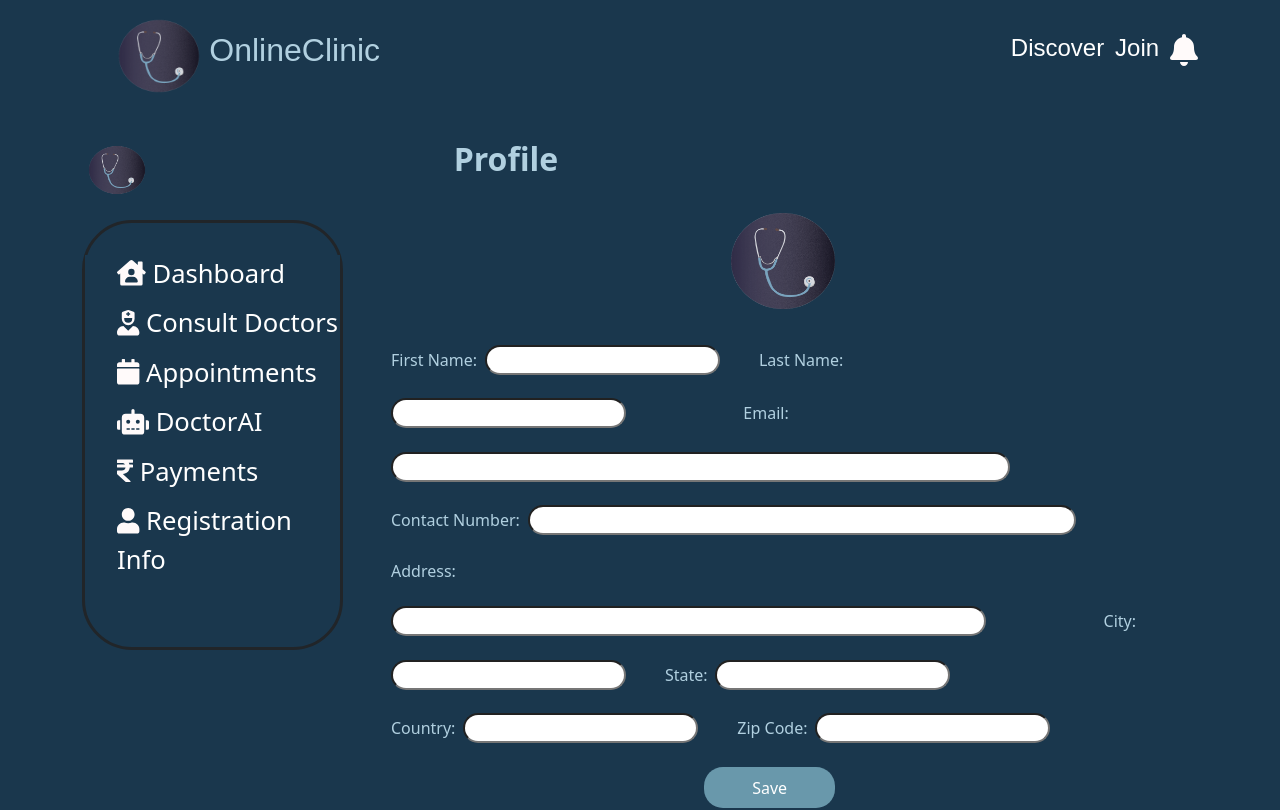
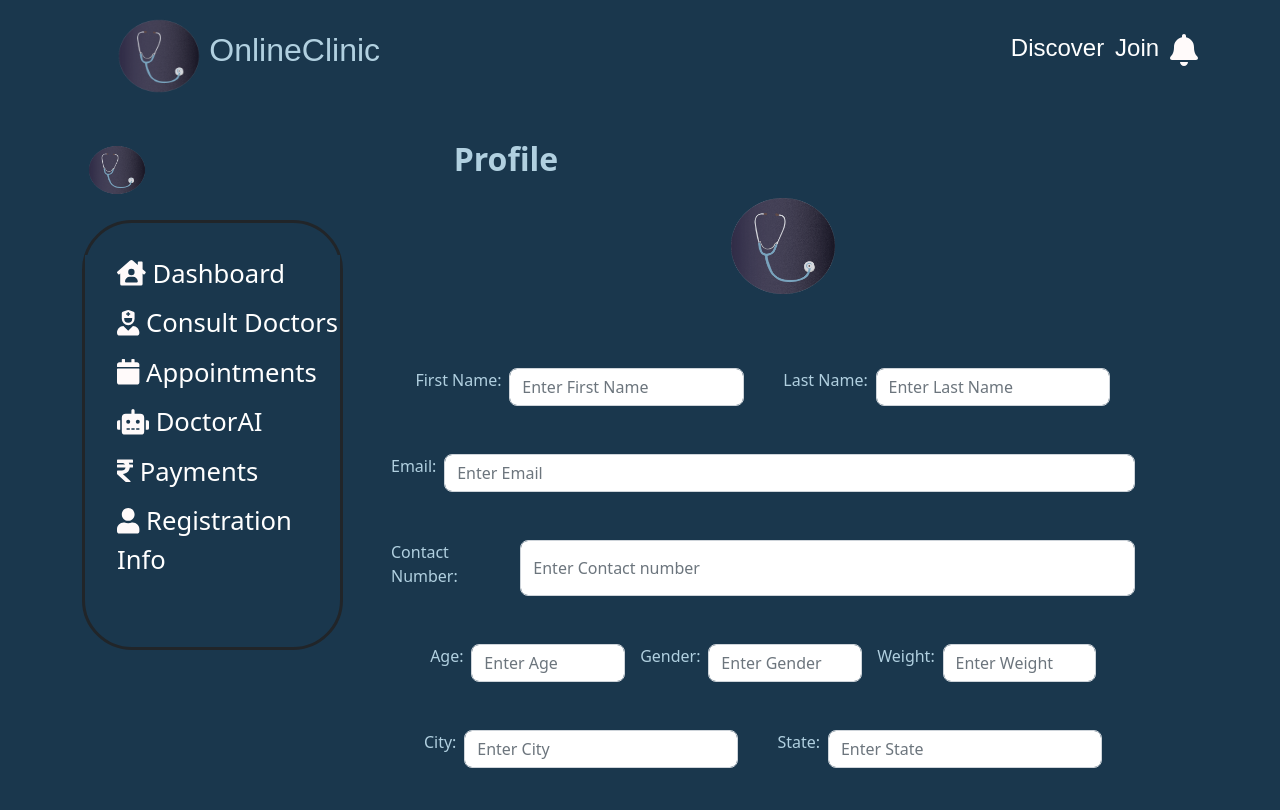
Before and after one commit to rider023/Hack-A-Web, a React (Create React App) app in the folder frontend/: page /Dashboard in a window 1280 px wide. Shown: the top 810 px of the page. Built offline with nearby package versions, Linux system fonts and the light colour scheme.

Commit message:
profile screen completed

```diff
--- a/frontend/src/components/Dashboard.js
+++ b/frontend/src/components/Dashboard.js
@@ -1,6 +1,6 @@
 import React, { useState } from 'react';
 import logo from "../images/logo.png";
-import {Button, Col, Container, Nav,Row} from 'react-bootstrap';
+import {Button, Col, Container, Nav,Row,Form} from 'react-bootstrap';
 import Image from './Image';
 import { Link } from 'react-router-dom';
 import { faBell,faCalendar,faHouseUser,faRobot,faRupeeSign,faUserNurse,faUser } from "@fortawesome/free-solid-svg-icons";
@@ -44,14 +44,58 @@ function Dashboard() {
 
         <Col>
         <Container style={{justifyContent:"center"}}>
-        <h2 style={{marginBottom:"3%",color:"#B1D0E0",marginLeft:"8%"}}><b>Profile</b></h2>
-        <div style = {{marginBottom:"3%",display:"flex",justifyContent:"center"}}>
+        <h2 style={{marginBottom:"1%",color:"#B1D0E0",marginLeft:"8%"}}><b>Profile</b></h2>
+        <div style = {{marginBottom:"8%",display:"flex",justifyContent:"center"}}>
       <img src={logo} style = {{width:'130px',height:'120px'}}/>
         </div>
-        <form>
-          <label style={{marginBottom:"3%",color:"#B1D0E0",marginRight:"1%"}}>First Name: </label>
-          <input style={{marginBottom:"3%",backgroundColor:"white",marginRight:"5%",width:"30%",borderRadius:"20px"}}/>
-          <label style={{marginBottom:"3%",color:"#B1D0E0",marginRight:"1%"}}>Last Name: </label>
+
+        <Form>
+        <Form.Group className="mb-5"  style={{display:"flex", justifyContent:"center"}}>
+        <Form.Label  style={{color:"#B1D0E0",marginRight:"1%"}}>First Name: </Form.Label>
+        <Form.Control type="text" placeholder="Enter First Name" style={{marginRight:"5%",borderRadius:"8px",width:"30%"}}/>
+        <Form.Label  style={{color:"#B1D0E0",marginRight:"1%"}}>Last Name: </Form.Label>
+        <Form.Control type="text" placeholder="Enter Last Name" style={{marginRight:"5%",borderRadius:"8px",width:"30%"}}/>
+         </Form.Group>
+         <Form.Group className="mb-5" style={{display:"flex", justifyContent:"center"}}>
+        <Form.Label  style={{color:"#B1D0E0",marginRight:"1%"}}>Email: </Form.Label>
+        <Form.Control type="email" placeholder="Enter Email" style={{borderRadius:"8px",width:"720px",marginRight:"5%"}}/>
+         </Form.Group>
+         <Form.Group className="mb-5" style={{display:"flex", justifyContent:"center"}}>
+        <Form.Label  style={{color:"#B1D0E0",marginRight:"1%"}}>Contact Number: </Form.Label>
+        <Form.Control type="number" placeholder="Enter Contact number" style={{borderRadius:"8px",width:"650px",marginRight:"5%"}}/>
+         </Form.Group>
+         <Form.Group className="mb-5"  style={{display:"flex", justifyContent:"center"}}>
+        <Form.Label  style={{marginLeft:"5%",color:"#B1D0E0",marginRight:"1%"}}>Age: </Form.Label>
+        <Form.Control type="number" placeholder="Enter Age" style={{marginRight:"2%",borderRadius:"8px",width:"30%"}}/>
+        <Form.Label  style={{color:"#B1D0E0",marginRight:"1%"}}>Gender: </Form.Label>
+        <Form.Control type="text" placeholder="Enter Gender" style={{marginRight:"2%",borderRadius:"8px",width:"30%"}}/>
+        <Form.Label  style={{color:"#B1D0E0",marginRight:"1%"}}>Weight: </Form.Label>
+        <Form.Control type="number" placeholder="Enter Weight" style={{marginRight:"10%",borderRadius:"8px",width:"30%"}}/>
+         </Form.Group>
+         <Form.Group className="mb-5"  style={{display:"flex", justifyContent:"center"}}>
+        <Form.Label  style={{color:"#B1D0E0",marginRight:"1%"}}>City: </Form.Label>
+        <Form.Control type="text" placeholder="Enter City" style={{marginRight:"5%",borderRadius:"8px",width:"35%"}}/>
+        <Form.Label  style={{color:"#B1D0E0",marginRight:"1%"}}>State: </Form.Label>
+        <Form.Control type="text" placeholder="Enter State" style={{marginRight:"5%",borderRadius:"8px",width:"35%"}}/>
+         </Form.Group>
+         <Form.Group className="mb-5"  style={{display:"flex", justifyContent:"center"}}>
+        <Form.Label  style={{color:"#B1D0E0",marginRight:"1%"}}>Zip Code: </Form.Label>
+        <Form.Control type="number" placeholder="Enter Zip Code" style={{marginRight:"5%",borderRadius:"8px",width:"32%"}}/>
+        <Form.Label  style={{color:"#B1D0E0",marginRight:"1%"}}>Country: </Form.Label>
+        <Form.Control type="text" placeholder="Enter Country" style={{marginRight:"5%",borderRadius:"8px",width:"32%"}}/>
+         </Form.Group>
+          <Button style={{marginLeft:"40%",backgroundColor:"#6998AB",padding:"1% 6%",borderRadius:"19px",borderColor:"transparent"}}>Save</Button>
+
+          </Form>
+          </Container>
+        </Col>
+      </Row>
+    </Container>
+  </div>;
+}
+
+export default Dashboard;
+{/* <label style={{marginBottom:"3%",color:"#B1D0E0",marginRight:"1%"}}>Last Name: </label>
           <input style={{marginBottom:"3%",backgroundColor:"white",marginRight:"15%",width:"30%",borderRadius:"20px"}}/>
           <label style={{marginBottom:"3%",color:"#B1D0E0",marginRight:"1%"}}>Email: </label>
           <input style={{marginBottom:"3%",backgroundColor:"white",marginRight:"8%",width:"79%",borderRadius:"20px"}}/>
@@ -67,14 +111,4 @@ function Dashboard() {
           <input style={{marginBottom:"3%",backgroundColor:"white",marginRight:"5%",width:"30%",borderRadius:"20px"}}/>
           <label style={{marginBottom:"3%",color:"#B1D0E0",marginRight:"1%"}}>Zip Code: </label>
           <input style={{marginBottom:"3%",backgroundColor:"white",marginRight:"15%",width:"30%",borderRadius:"20px"}}/>
-
-          <Button style={{marginLeft:"40%",backgroundColor:"#6998AB",padding:"1% 6%",borderRadius:"19px",borderColor:"transparent"}}>Save</Button>
-          </form>
-          </Container>
-        </Col>
-      </Row>
-    </Container>
-  </div>;
-}
-
-export default Dashboard;
+           */}
```
